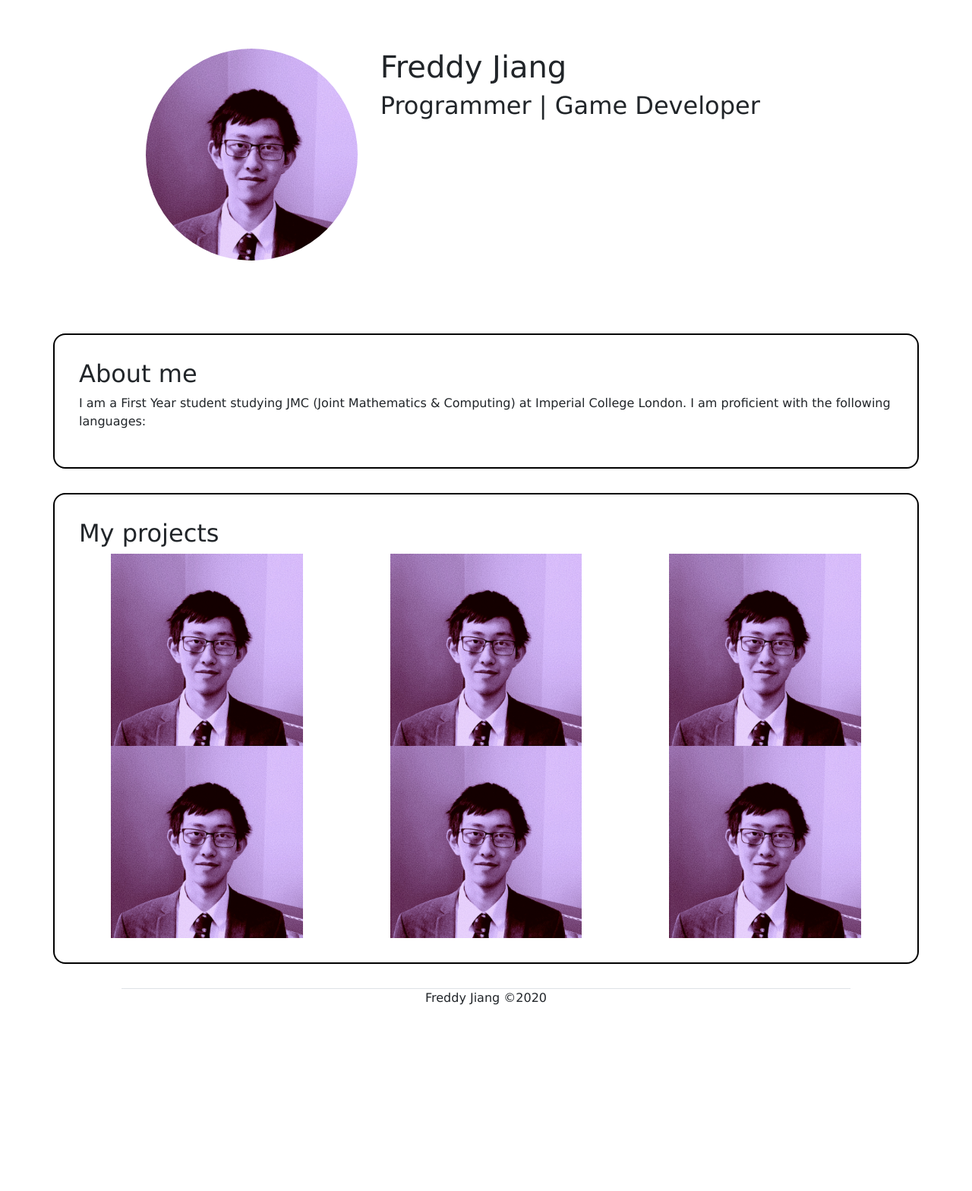
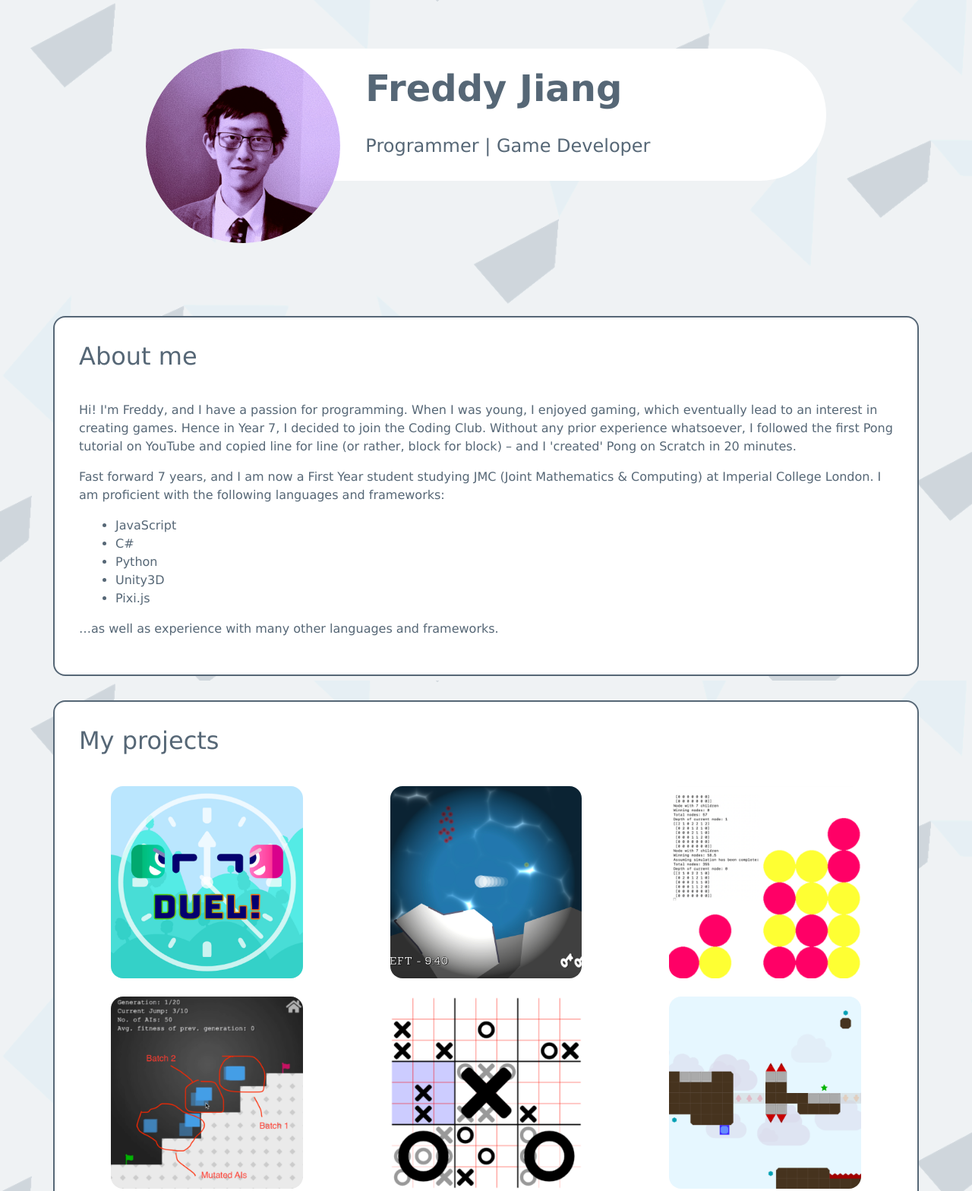
Before and after one commit to ImpTJ/ImpTJ.github.io, a plain HTML site: page index.html in a window 1280 px wide. Shown: the top 1568 px of the page at 76% size. Before the commit the page ends 1358 px from the top, so only its background shows below. Drawn offline with nearby package versions, Linux system fonts and the light colour scheme.

Commit message:
Some styling and project previews. Wrote short biography

```diff
--- a/index.html
+++ b/index.html
@@ -15,51 +15,83 @@
 	<body>
 		<div class="jumbotron w-75 mx-auto" id="header-section">
 			<div class="row">
-				<div class="col-sm-4">
-					<img class="img-fluid rounded-circle" src="img/freddy.jpg" alt="My photo">
+				<div class="col-lg-1">
+					<img class="rounded-circle" id="my-photo" src="img/freddy.jpg" alt="My photo">
 				</div>
-				<div class="col-sm-8">
-					<h1>Freddy Jiang</h1>
-					<h2>Programmer | Game Developer</h2>
+				<div class="col-lg-11">
+					<div id="title-section">
+						<div class="row">
+							<div class="col-lg-9 offset-lg-3">
+								<h1 id="header-title">Freddy Jiang</h1>
+								<h2 id="header-subtitle">Programmer | Game Developer</h2>
+							</div>
+						</div>
+					</div>
 				</div>
 			</div>
 		</div>
 
 		<div class="container" id="about-section">
 			<h2>About me</h2>
-			<p>I am a First Year student studying JMC (Joint Mathematics & Computing) at Imperial College London. I am proficient with the following languages:</p>
+			<p>Hi! I'm Freddy, and I have a passion for programming. When I was young, I enjoyed gaming, which eventually lead to an interest in creating games. Hence in Year 7, I decided to join the Coding Club. Without any prior experience whatsoever, I followed the first Pong tutorial on YouTube and copied line for line (or rather, block for block) – and I 'created' Pong on Scratch in 20 minutes.</p>
+			<p>Fast forward 7 years, and I am now a First Year student studying JMC (Joint Mathematics & Computing) at Imperial College London. I am proficient with the following languages and frameworks:</p>
+			<ul class="pl-5">
+				<li>JavaScript</li>
+				<li>C#</li>
+				<li>Python</li>
+				<li>Unity3D</li>
+				<li>Pixi.js</li>
+			</ul>
+			<p>&hellip;as well as experience with many other languages and frameworks.</p>
 		</div>
 
 		<div class="container" id="projects-section">
 			<h2>My projects</h2>
 			<div id="previews-section">
-				<div class="row">
-					<div class="col-sm-4">
-						<img class="project-preview" src="img/freddy.jpg">
+				<div class="row mb-4">
+					<div class="col-lg-4">
+						<a href="https://litetj.itch.io/duel" target="_blank">
+							<img class="project-preview" src="img/projects/duel.png">
+						</a>
 					</div>
-					<div class="col-sm-4">
-						<img class="project-preview" src="img/freddy.jpg">
+					<div class="col-lg-4">
+						<a href="https://litetj.itch.io/ten-minutes-of-existence" target="_blank">
+							<img class="project-preview" src="img/projects/tmoe.png">
+						</a>
 					</div>
-					<div class="col-sm-4">
-						<img class="project-preview" src="img/freddy.jpg">
+					<div class="col-lg-4">
+						<a href="https://github.com/ImpTJ/connect-four-mcts" target="_blank">
+							<img class="project-preview" src="img/projects/connect-4-mcts.png">
+						</a>
 					</div>
 				</div>
 				<div class="row">
-					<div class="col-sm-4">
-						<img class="project-preview" src="img/freddy.jpg">
+					<div class="col-lg-4">
+						<a href="https://freddyproject.github.io/Machine_Learning_Simulator" target="_blank">
+							<img class="project-preview" src="img/projects/genetic-algorithm.png">
+						</a>
 					</div>
-					<div class="col-sm-4">
-						<img class="project-preview" src="img/freddy.jpg">
+					<div class="col-lg-4">
+						<a href="https://github.com/SlipAndSlyde/ultimate-tictactoe" target="_blank">
+							<img class="project-preview" src="img/projects/ultimate-ttt.png">
+						</a>
 					</div>
-					<div class="col-sm-4">
-						<img class="project-preview" src="img/freddy.jpg">
+					<div class="col-lg-4">
+						<a href="https://github.com/SlipAndSlyde/twisted" target="_blank">
+							<img class="project-preview" src="img/projects/twisted.png">
+						</a>
 					</div>
 				</div>
 			</div>
 		</div>
+		<div class="container" id="contact-section">
+			<h2>Find me</h2>
+		</div>
 
 		<footer class="border-top w-75 mx-auto">
 			<p>Freddy Jiang &copy;2020</p>
+			<a href="https://www.vecteezy.com/free-vector/pattern" target="_blank">Background by Vecteezy</a>
+			<p>(Edited by Freddy)</p>
 		</footer>
 
 		<!-- Optional JavaScript -->
--- a/style.css
+++ b/style.css
@@ -2,18 +2,52 @@
 	margin: 0;
 	padding: 0;
 	font-family: Verdana;
+	color: #566776;
+}
+
+body {
+	background: url("img/background-edited.png") no-repeat center center fixed;
+	background-size: cover;
 }
 
 .jumbotron {
-	background-color: #fff;
+	background-color: transparent;
 }
 
 .container {
 	margin-top: 2em;
 	margin-bottom: 2em;
 	padding: 2em;
-	border: 2px solid #000;
+	background-color: #fff;
+	border: 2px solid #566776;
 	border-radius: 1em;
+}
+
+.container h2 {
+	padding-bottom: 1em;
+}
+
+#header-section #my-photo {
+	position: relative;
+	z-index: 1;
+	max-width: 256px;
+	height: auto;
+}
+
+#header-section #title-section {
+	background-color: #fff;
+	border-radius: 10em;
+}
+
+#header-section #header-title {
+	padding: 0.5em 0 0.5em 0;
+	font-size: 48px;
+	font-weight: bold;
+}
+
+#header-section #header-subtitle {
+	padding-bottom: 1em;
+	font-size: 24px;
 }
 
 #projects-section #previews-section {
@@ -23,6 +57,7 @@
 #projects-section .project-preview {
 	max-width: 75%;
 	height: auto;
+	border-radius: 1em;
 }
 
 footer {
```
Also changed, not shown: img/background-edited.png (added), img/background.png (added), img/projects/connect-4-mcts.png (added), img/projects/duel.png (added), img/projects/genetic-algorithm.png (added), img/projects/tmoe.png (added), img/projects/twisted.png (added), img/projects/ultimate-ttt.png (added), 1 other file.
